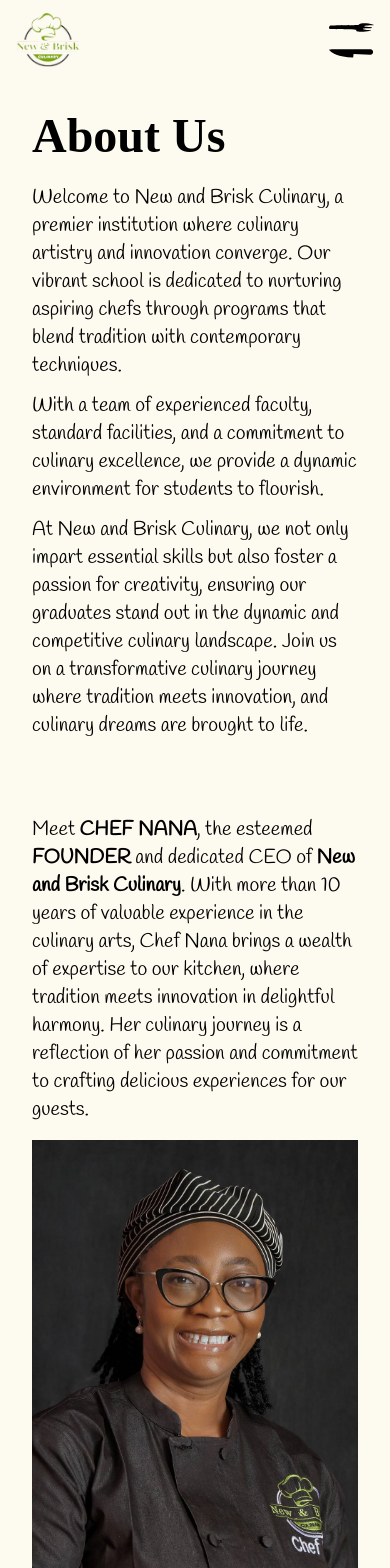
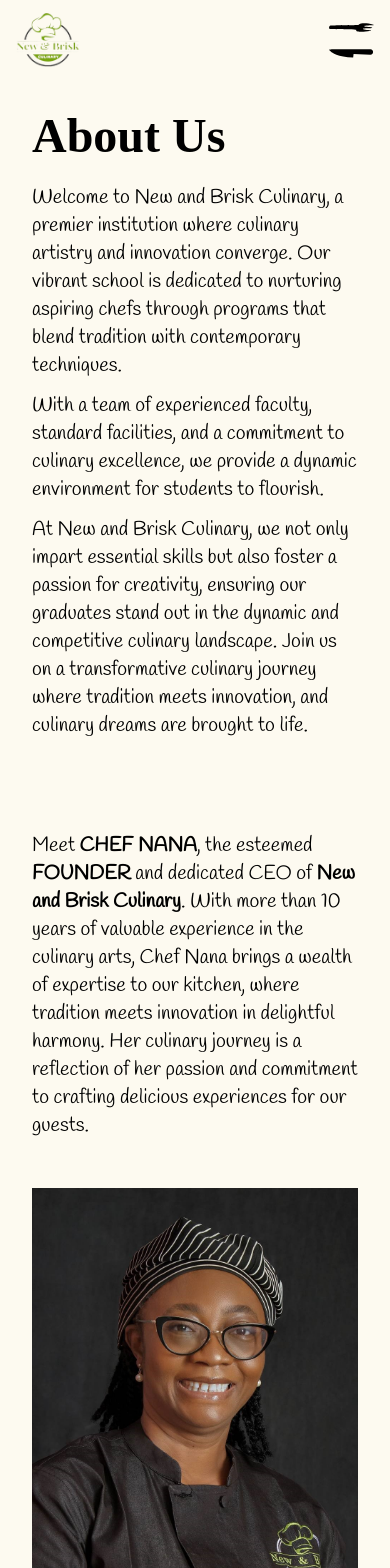
Before and after one commit to RalphFred/newandbrisk, a React (Vite) app: page /about in a window 390 px wide. Shown: the top 1568 px of the page. Built offline with nearby package versions, Linux system fonts and the light colour scheme; a web font is replaced by a local one.

Commit message:
fix: fixed all minor errors in the about page

```diff
--- a/src/components/About.jsx
+++ b/src/components/About.jsx
@@ -1,6 +1,6 @@
 export default function About() {
   return(
-    <div className="px-8 py-8 lg:pb-12 pt-[112px] lg:px-32 bg-cream">
+    <div className="px-8 py-12 sm:px-16 lg:pb-12 pt-[112px] lg:px-32 bg-cream">
       <h1 className="font-labrada text-5xl font-bold mb-6">About Us</h1>
       <p className="font-handlee text-xl mb-3">Welcome to New and Brisk Culinary, a premier institution where culinary artistry and innovation converge. Our vibrant school is dedicated to nurturing aspiring chefs through programs that blend tradition with contemporary techniques.</p>
 
--- a/src/components/AboutIntro.jsx
+++ b/src/components/AboutIntro.jsx
@@ -4,7 +4,7 @@ import { Link } from "react-router-dom";
 
 export default function AboutIntro() {
   return (
-    <div className="flex items-center flex-col-reverse lg:flex-row px-8 py-20 lg:px-24 lg:py-16 bg-cream">
+    <div className="flex items-center flex-col-reverse lg:flex-row px-8 py-20 sm:px-16 lg:px-24 lg:py-16 bg-cream">
       <div className="w-full lg:w-1/2 relative mt-20 lg:mt-0 flex md:justify-center lg:justify-start">
         <img src={introImg} alt="img" className="md:h-[550px] lg:w-4/5" />
       </div>
--- a/src/components/Founder.jsx
+++ b/src/components/Founder.jsx
@@ -2,12 +2,12 @@ import founder from "../assets/founder.jpg";
 
 export default function Founder() {
   return (
-    <div className="px-8 py-8 lg:pb-12 lg:px-32 bg-cream flex flex-col-reverse lg:flex-row items-center">
-      <div className="w-full lg:w-1/2 mb-12 lg:mb-0">
-        <img src={founder} className="w-full lg:w-4/5 lg:h-[600px]" />
+    <div className="px-8 py-8 sm:px-16 lg:pb-12 lg:px-32 bg-cream flex flex-col-reverse lg:flex-row items-center">
+      <div className="w-full lg:w-1/2 mb-12 lg:mb-0 flex md:justify-center lg:justify-start">
+        <img src={founder} className="w-full sm:w-4/5 lg:h-[600px]" />
       </div>
       <div className="w-full lg:w-1/2 font-handlee text-xl">
-        <p className="mb-4">
+        <p className="mb-12 lg:mb-0">
           Meet <span className="font-semibold">CHEF NANA</span>
           , the esteemed <span className="font-bold">FOUNDER</span> and
           dedicated <span className="bold">CEO</span> of{" "}
--- a/src/components/Hero.jsx
+++ b/src/components/Hero.jsx
@@ -6,7 +6,7 @@ import { Link } from "react-router-dom";
 
 export default function Hero() {
   return (
-    <div className="flex flex-col lg:flex-row justify-between items-center lg:h-[100vh] pt-[125px] lg:pt-[100px] px-8 sm:px-12 lg:px-32 bg-cream">
+    <div className="flex flex-col lg:flex-row justify-between items-center lg:h-[100vh] pt-[125px] lg:pt-[100px] px-8 sm:px-16 lg:px-32 bg-cream">
       <div className="w-full lg:w-3/5">
         <h1 className="text-4xl md:text-7xl lg:text-6xl font-bold  font-labrada">
           Mastering Technique, <br />
--- a/src/components/Testimonials.jsx
+++ b/src/components/Testimonials.jsx
@@ -11,7 +11,7 @@ import { Pagination, Autoplay } from "swiper/modules";
 
 export default function Testimonials() {
   return (
-    <div className="px-8 py-20 lg:px-32 lg:py-20 bg-cream">
+    <div className="px-8 py-20 sm:px-16 lg:px-32 lg:py-20 bg-cream">
       <h1 className="font-labrada text-5xl font-bold mb-16">Testimonials</h1>
       <Swiper
         slidesPerView={"auto"}
```
